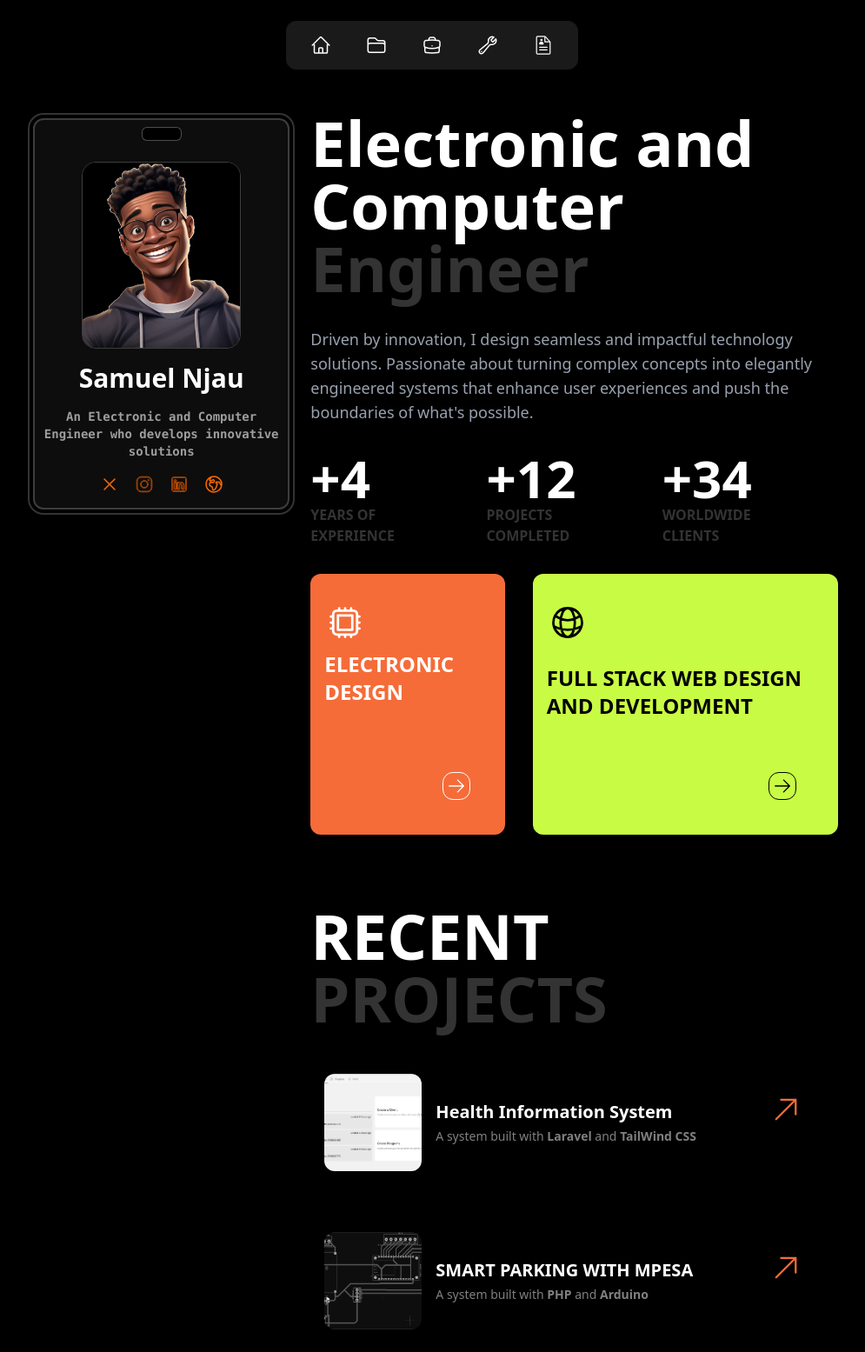
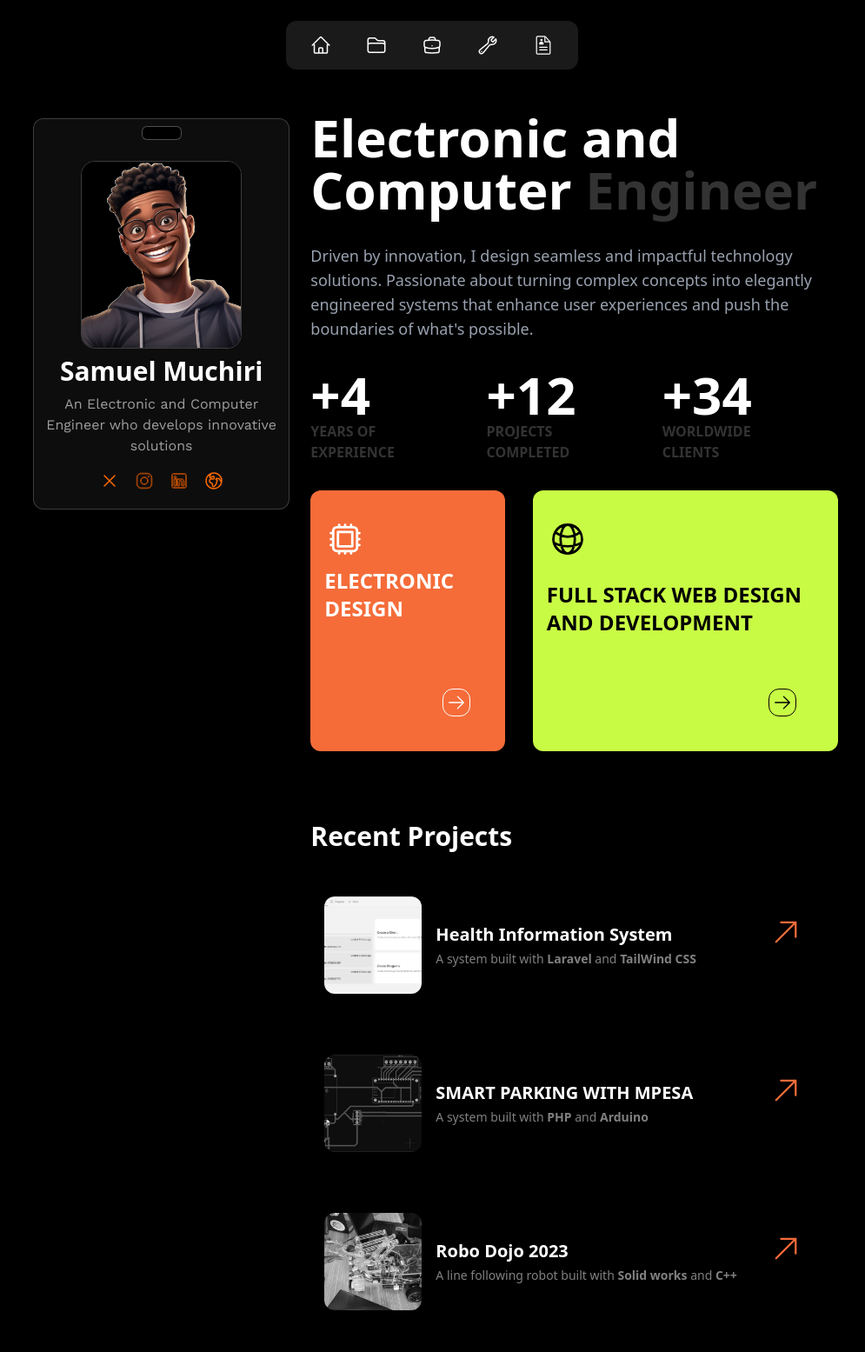
Before and after one commit to SAMUELMUCHIRI/samuelmuchiri.github.io, a website: page index.html in a window 1280 px wide. Shown: the top 1555 px of the page at 87% size, without its empty margins (143-1138 px from the left). Drawn offline with nearby package versions, Linux system fonts and the light colour scheme.

Commit message:
updating colors

```diff
--- a/index.html
+++ b/index.html
@@ -8,9 +8,23 @@
   <meta name="author" content="samuelmuchiri">
   <meta name="google-site-verification" content="pzkaUUD09wZ6hucb9xSZ-MRxT-i_4In0pofbmCNBf4A" />
   <title> Samuel Muchiri portfolio</title>
+  <link rel="preconnect" href="https://fonts.googleapis.com">
+<link rel="preconnect" href="https://fonts.gstatic.com" crossorigin>
+<link href="https://fonts.googleapis.com/css2?family=Work+Sans:ital,wght@0,100..900;1,100..900&display=swap" rel="stylesheet">
   <link href="./src/output.css" rel="stylesheet">
   <link rel="icon" href="favicon.svg" type="image/svg+xml">
   <link href="https://fonts.googleapis.com/css2?family=Inter:wght@100..900&amp;family=Lexend:wght@100..900&amp;family=Plus+Jakarta+Sans:ital,wght@0,200..800;1,200..800&amp;display=swap" rel="stylesheet">
+
+
+   <style>
+
+        .WorkSans {
+    font-family: 'Work Sans', sans-serif;
+}
+
+
+
+    </style>
 
 </head>
 <body class="bg-black text-white ">
@@ -69,14 +83,14 @@
     </div>
     <section id="home" class="h-auto lg:w-[950px] w-5/6 justify-self-center content-center bg-inherit  lg:m-10 m-4 grid lg:grid-cols-3 grid-cols-1 lg:gap-8 gap-4  ">
         <div class=" h-[450px] w-full  lg:sticky lg:inset-y-0  lg:left-0 inset-0  col-span-1 " >
-        <div class="bg-white/5 border-2 border-white/20 outline-2 outline-offset-4  outline-white/20 h-full w-full rounded-xl p-2 lg:m-4  relative">
+        <div class="bg-white/5 border-1 border-white/20  h-full w-full rounded-xl p-2 lg:m-4  relative">
                  <div class="flex justify-self-center h-4 bg-black border border-white/30  rounded-md w-1/6" ></div>
 
                 <img src="src/images/profile.avif"  class="flex justify-self-center h-1/2  justify-center mt-6  w-2/3 rounded-2xl border border-white/20 transition-colors duration-700    aspect-auto object-top object-cover  inset-x-0    " alt="profile"/>
 
-            <h1 class="text-white text-center mt-4 font-bold text-3xl">Samuel Njau</h1>
-            <p class="jakarta font-mono font-semibold text-white/60 text-center mt-4 text-sm">An Electronic and Computer Engineer who  develops innovative solutions </p>
-            <div class="flex justify-center mt-4 overflow-hidden">
+            <h1 class="text-white text-center mt-2 font-bold text-3xl">Samuel Muchiri</h1>
+            <p class="WorkSans font-mono  text-white/60 text-center mt-2 text-base">An Electronic and Computer Engineer who  develops innovative solutions </p>
+            <div class="flex justify-center m-4 overflow-hidden">
                 <a href="https://x.com/kijanaballer" target="_blank" rel="noopener noreferrer" class="mx-2 hover:bg-gray-300 rounded-sm transition-colors duration-700">
                     <svg xmlns="http://www.w3.org/2000/svg" fill="none" viewBox="0 0 24 24" stroke-width="1.5" stroke="currentColor" class="size-6 text-orange-500 ">
                         <path stroke-linecap="round" stroke-linejoin="round" d="M6 18 18 6M6 6l12 12" />
@@ -110,7 +124,7 @@
         </div>
         </div>
         <div class="bg-inherit h-auto rounded-xl p-2 lg:col-span-2 col-span-1">
-            <H1 class="lg:text-7xl text-2xl font-bold">Electronic and Computer<P class="text-white/20">Engineer</P> </H1>
+            <H1 class="text-3xl sm:text-4xl lg:text-6xl font-extrabold">Electronic and Computer <span class="text-white/20">Engineer</span> </H1>
             <p class="text-gray-400 lg:mt-8 mt-4 lg:text-lg text-sm  w-full lexend">Driven by innovation, I design seamless and impactful technology solutions. Passionate about turning complex concepts into elegantly engineered systems that enhance user experiences and push the boundaries of what's possible.</p>
             <div class="grid grid-cols-3 lg:mt-8 mt-4">
                 <div>
@@ -170,7 +184,7 @@
             </div>
 
             <section id="projects" class="h-auto lg:mt-20 mt-10">
-                <H1 class="lg:text-7xl text-3xl font-bold">RECENT<P class="text-white/20"> PROJECTS</P> </H1>
+                <h2 class="text-3xl sm:text-4xl lg:text-5xl font-bold">Recent <span class="text-muted-foreground">Projects</span></h2>
                 <a href="https://github.com/SAMUELMUCHIRI/Health-Information-System" target="_blank" rel="noopener noreferrer" id="electronic"class="h-[150px] bg-inherit mt-8 flex items-center rounded-xl group  relative hover:bg-white/10 transition-colors duration-300 ">
                     <img src="src/images/homepage.png" loading="lazy" alt="smart parking " class="lg:size-28 size-16 mx-4 group-hover:grayscale-0 grayscale  object-cover object-center rounded-xl transition-all duration-300"/>
                     <div>
@@ -229,7 +243,8 @@
 
 
             <section id="experience" class="h-auto lg:mt-20 mt-10" >
-                <H1 class="lg:text-7xl text-3xl font-bold">+4 YEARS OF<P class="text-white/20">EXPERIENCE</P> </H1>
+
+                <H2 class="lg:text-7xl text-3xl font-bold ">+4 Years Of <span class="text-white/20">Experience</span> </H2>
                     <ul class="timeline timeline-snap-icon max-md:timeline-compact timeline-vertical">
                         <li>
                             <div class="timeline-middle">
@@ -321,7 +336,8 @@
             </section>
 
             <section id="tools" class="h-auto lg:mt-20 mt-10" >
-                <H1 class="lg:text-7xl text-3xl  font-bold">PREMIUM<P class="text-white/20">TOOLS</P> </H1>
+
+                <H2 class="lg:text-7xl text-3xl font-bold mb-10">Premium <span class="text-white/20">Tools</span> </H2>
                 <div class="grid   lg:grid-cols-2 grid-cols-1 lg:gap-4 gap-2 mt-10">
                     <div class="flex p-1">
                         <svg xmlns="http://www.w3.org/2000/svg"  viewBox="0 0 256 256" class=" lg:size-20 size-16">
@@ -411,13 +427,13 @@
             </section>
 
             <section id="Resume" class="h-auto lg:mt-20 mt-10 lg:mb-32 mb-16">
-                <H1 class="lg:text-7xl text-3xl font-bold mb-10">LET'S WORK<P class="text-white/20">TOGETHER</P> </H1>
-                <div class="rounded-xl h-[200px] bg-white/15 flex items-center relative overflow-hidden">
+                <H2 class="lg:text-7xl text-3xl font-bold mb-10">Let's <span class="text-white/20">Work Together</span> </H2>
+                <div class="rounded-xl h-[200px] bg-white/5 border border-white/20 flex items-center relative overflow-hidden">
 
 
                    <div class="p-4">
                         <p class="lg:text-2xl text-base font-bold text-white mb-4 z-10">eng.njaumuchiri@gmail.com</p>
-                        <a href="mailto:eng.njaumchiri@gmail.com" target="_blank" rel="noopener noreferrer" class="group flex p-2 border-1 min-w-fit justify-around w-1/4 rounded-xl  hover:text-black hover:bg-[#f56c39] ">
+                        <a href="mailto:eng.njaumchiri@gmail.com" target="_blank" rel="noopener noreferrer" class="group flex p-2 border-1 border-white/20 min-w-fit justify-around w-1/4 rounded-xl  hover:text-black hover:bg-[#f56c39] ">
                             <p class="lg:text-lg text-sm font-bold text-inherit bg-inherit rounded-l-xl ">Contact Me</p>
                             <svg xmlns="http://www.w3.org/2000/svg" fill="none" viewBox="0 0 24 24" stroke-width="1.5" stroke="currentColor" class="rounded-r-xl lg:size-8 size-6  text-inherit bg-inherit  ">
                                 <path stroke-linecap="round" stroke-linejoin="round" d="M15.042 21.672 13.684 16.6m0 0-2.51 2.225.569-9.47 5.227 7.917-3.286-.672ZM12 2.25V4.5m5.834.166-1.591 1.591M20.25 10.5H18M7.757 14.743l-1.59 1.59M6 10.5H3.75m4.007-4.243-1.59-1.59" />
```
